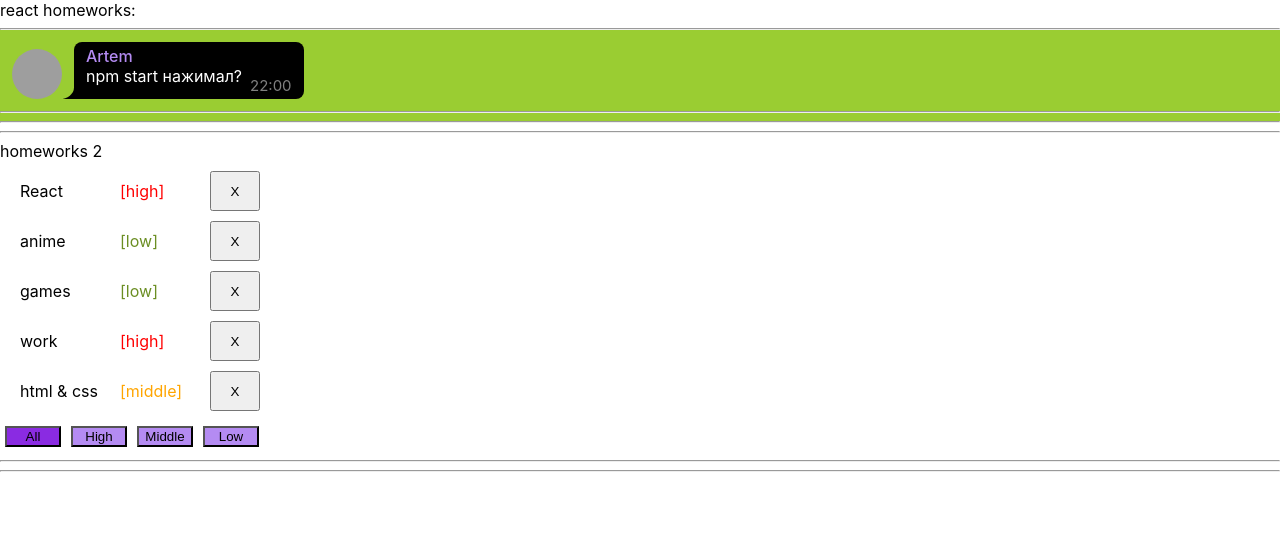
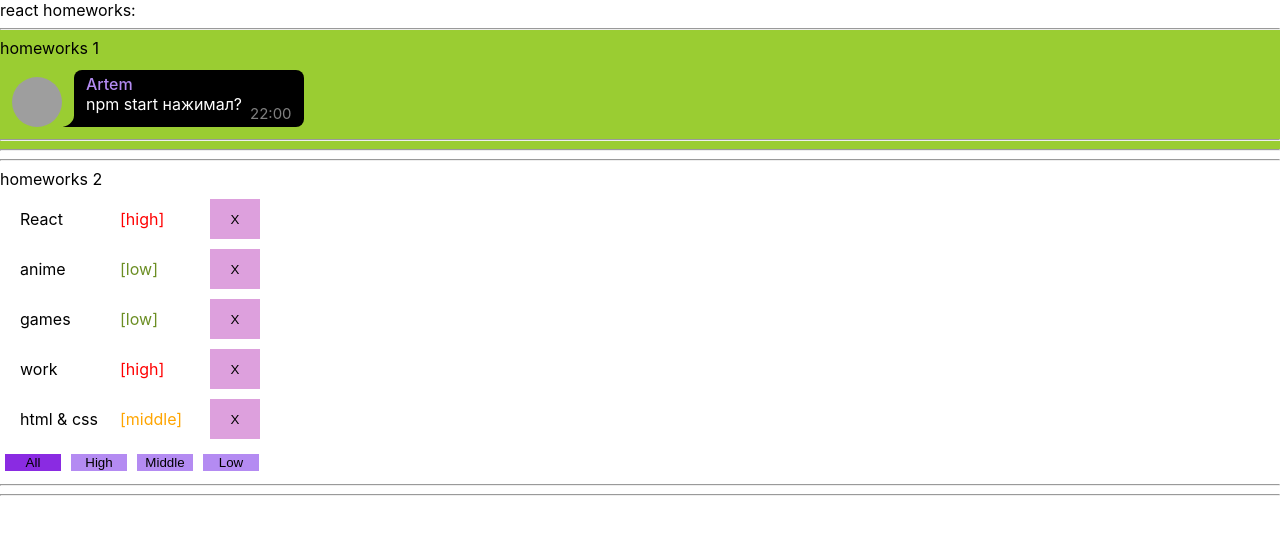
Before and after one commit to AnaKhurs/my-homeworks, a React (Create React App) app: page / in a window 1280 px wide. Shown: the top 534 px of the page. Built offline with nearby package versions, Linux system fonts and the light colour scheme; grey boxes are pictures that could not be loaded.

Commit message:
HW1, HW2

```diff
--- a/src/p2-homeworks/h1/HW1.tsx
+++ b/src/p2-homeworks/h1/HW1.tsx
@@ -13,6 +13,7 @@ function HW1() {
     return (
         <div className={classes.display}>
             <hr/>
+            homeworks 1
 
             {/*should work (должно работать)*/}
 
--- a/src/p2-homeworks/h2/Affair.tsx
+++ b/src/p2-homeworks/h2/Affair.tsx
@@ -17,7 +17,7 @@ function Affair(props: AffairPropsType) {
         <div className={classes.tasksBlock}>
             <div className={classes.task}>{props.affair.name}</div>
             <div className={priorityClass}>[{props.affair.priority}]</div>
-            <button onClick={deleteCallback}>X</button>
+            <button onClick={deleteCallback} className={classes.buttonX}>X</button>
         </div>
     )
 }
--- a/src/p2-homeworks/h2/Affairs.module.css
+++ b/src/p2-homeworks/h2/Affairs.module.css
@@ -25,8 +25,14 @@
     margin: 5px;
     width: 56px;
     background: #b48bf2;
+    border: none;
 }
 
 .active{
     background: blueviolet;
 }
+
+.buttonX{
+    background: plum;
+    border: none;
+}
```
